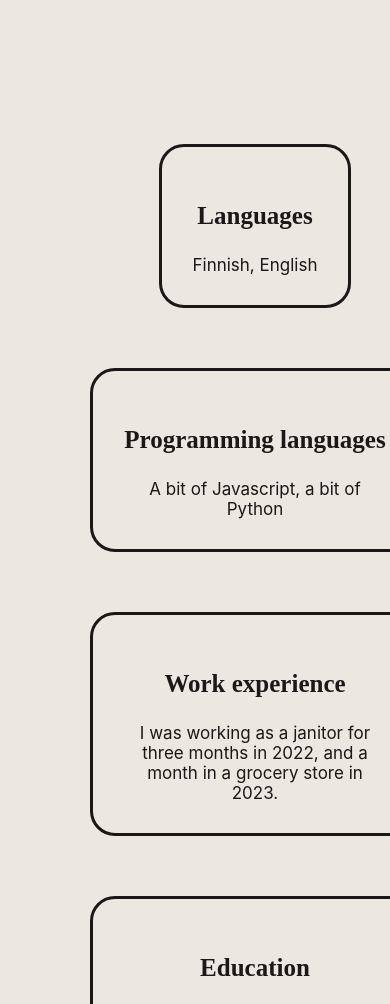
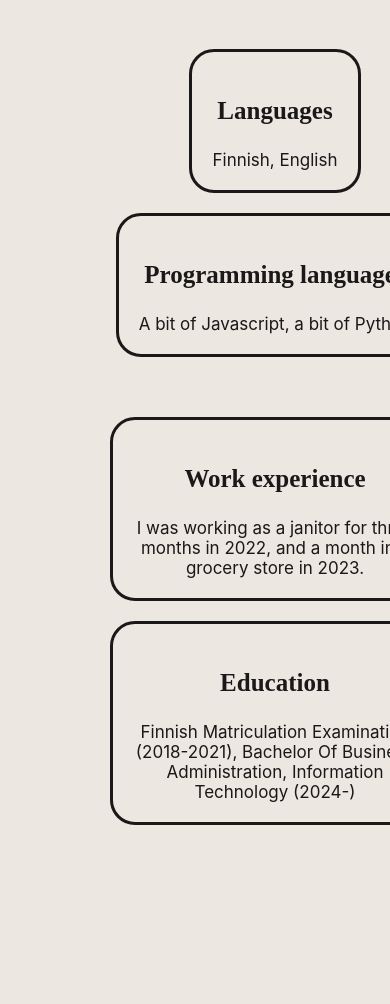
Before and after one commit to hennasalmi02/hennasalmi02-github.io, a plain HTML site: page index.html in a window 390 px wide. Shown: the part 464-1468 px from the top of the page. Drawn offline with Linux system fonts and the light colour scheme; a web font is replaced by a local one.

Commit message:
Update tyyli.css

```diff
--- a/tyyli.css
+++ b/tyyli.css
@@ -388,5 +388,29 @@ body.dark-mode nav a:hover::after {
     p {
         font-size: 14px;
     }
+    .flex-container {
+        margin: 20px;
+        margin-top: 50px;
+        padding: 10px;
+    }
+    .flex-container2 {
+        margin: 0 auto; /* Ensures it's centered horizontally */
+        padding: 20px;
+        justify-content: center; /* Center content vertically */
+        align-items: center; /* Center content horizontally */
+    }
+    .f2osa2 {
+        flex-direction: column; /* Stack items vertically on small screens */
+        justify-content: center; /* Center them vertically */
+        align-items: center; /* Center them horizontally */
+    }
+    .div1, .div2 {
+        margin: 10px; /* Reduce margins to avoid extra spacing */
+        padding: 10px;
+    }
+    .minidiv1, .minidiv2, .minidiv3, .minidiv4 {
+        padding: 20px;
+        margin: 10px;
+    }
 
 }
```
